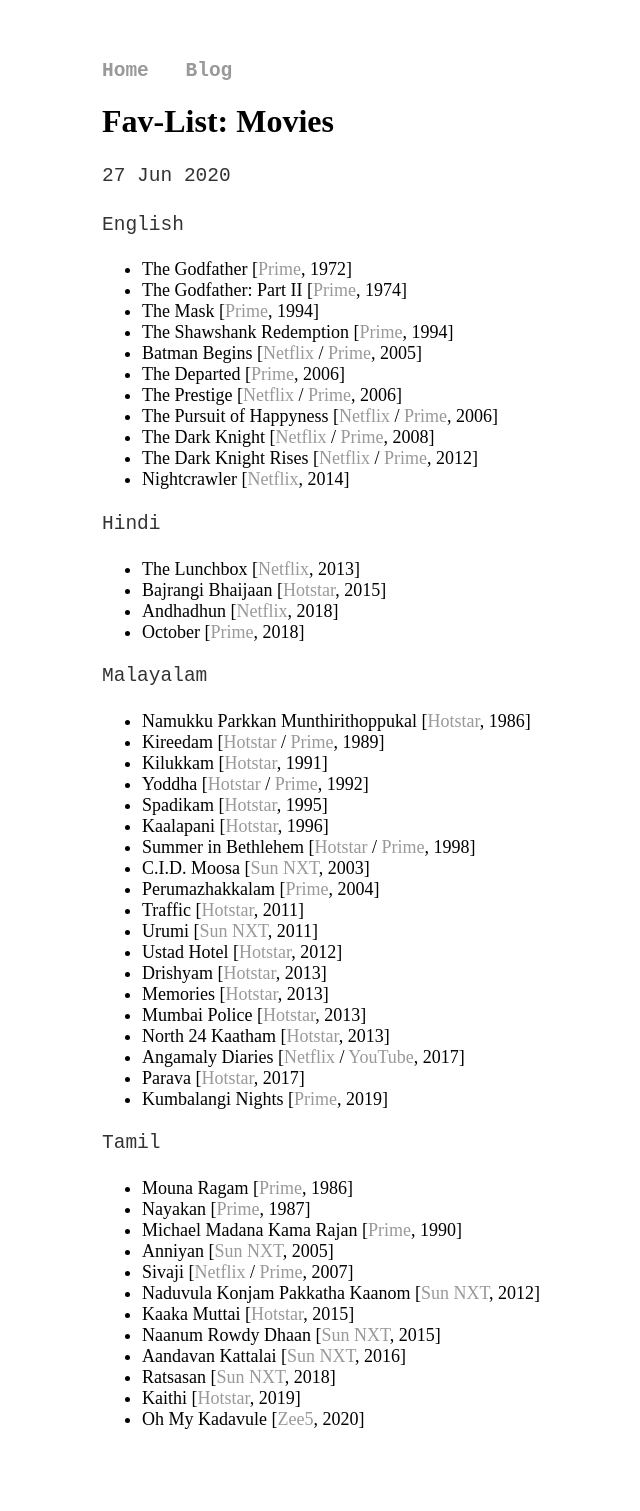
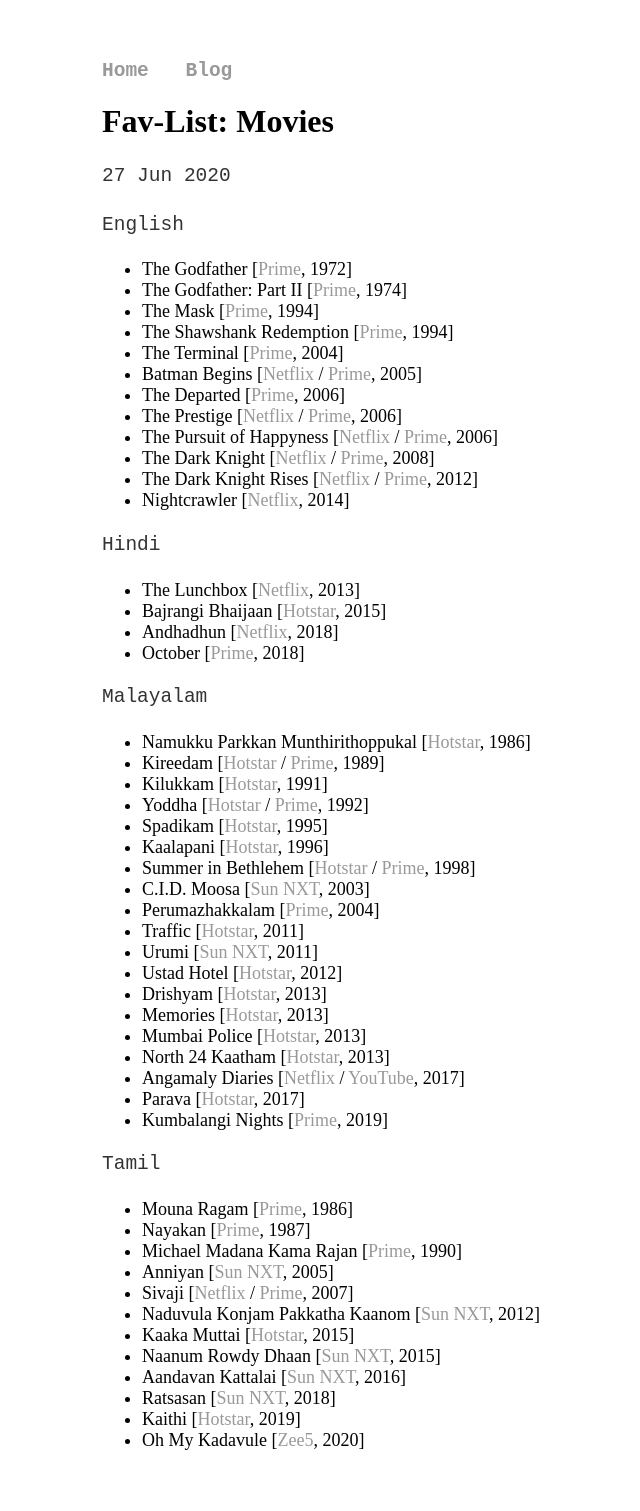
Before and after one commit to joe019/joe019.github.io, a Jekyll site: the page built from _posts/2020-06-27-movies.md, in a window 1280 px wide. Shown: the whole page, without its empty margins (58-698 px from the left). Built offline with Jekyll 4.4.1, drawn with Linux system fonts in a browser that asks for light colours; before the commit the page ends 1490 px from its top, so only the background shows below that.

Commit message:
Added "The Terminal"

```diff
--- a/_posts/2020-06-27-movies.md
+++ b/_posts/2020-06-27-movies.md
@@ -9,6 +9,7 @@
 * The Godfather: Part II [[Prime](https://www.primevideo.com/detail/0M29QHEWWF4FRHWY7WUQ4M0RVF), 1974]
 * The Mask [[Prime](https://www.primevideo.com/detail/0QKB4HLAYWYYJ7IZJYO0GSXWEJ), 1994]
 * The Shawshank Redemption [[Prime](https://www.primevideo.com/detail/0JCCOI4YN3Y3T60LXE23YE1R8W), 1994]
+* The Terminal [[Prime](https://www.primevideo.com/detail/0IQZG4AF11PUG9NE5K9W72RSK4), 2004]
 * Batman Begins [[Netflix](https://www.netflix.com/watch/70021642) / [Prime](https://www.primevideo.com/detail/0P9EP6QWO8S60WBB7030KAV4Z7), 2005]
 * The Departed [[Prime](https://www.primevideo.com/detail/0PM9O7CSU4G7MP26ZY39LELTL8), 2006]
 * The Prestige [[Netflix](https://www.netflix.com/watch/70047095) / [Prime](https://www.primevideo.com/detail/0NHF8XHW3MHY857TGPSWTYCXTI), 2006]
```
